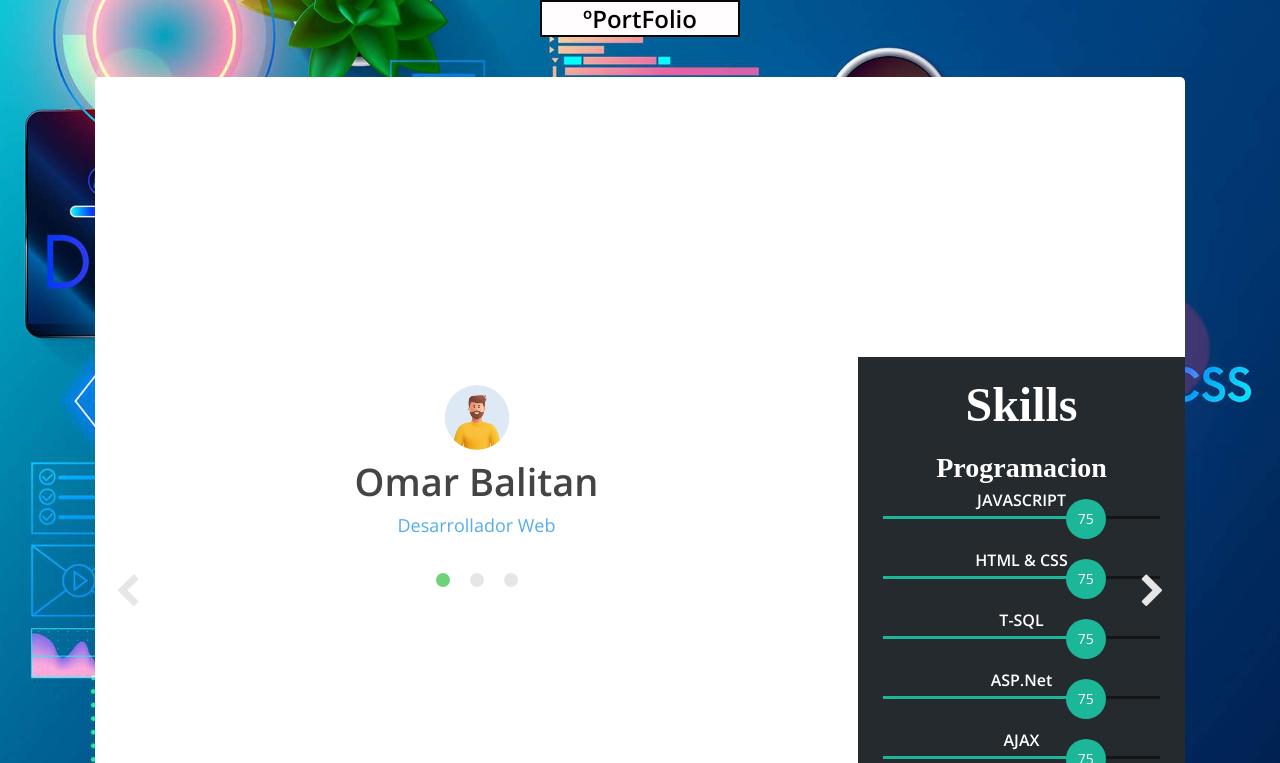
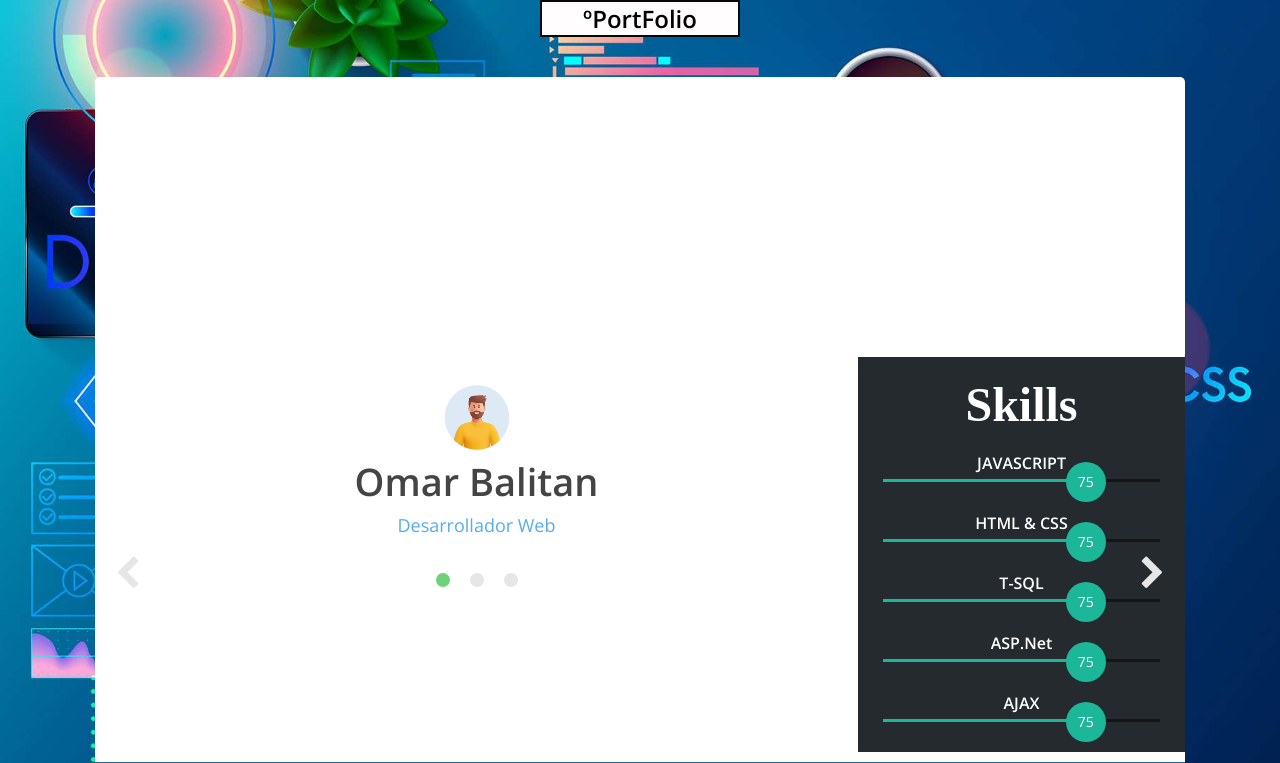
Before and after one commit to josbalitan/josbalitan.github.io, a plain HTML site: page index.html in a window 1280 px wide. Shown: the top 763 px of the page. Drawn offline with nearby package versions, Linux system fonts and the light colour scheme; a script that the page names is missing.

Commit message:
quite el h3

```diff
--- a/index.html
+++ b/index.html
@@ -67,7 +67,6 @@
 						<h2>Skills</h2>
 						<div class="fila">
 							<div class="col">
-								<h3>Programacion</h3>
 								<div class="skill">
 									<span>JAVASCRIPT</span>
 									<div class="barra-skill">
```
